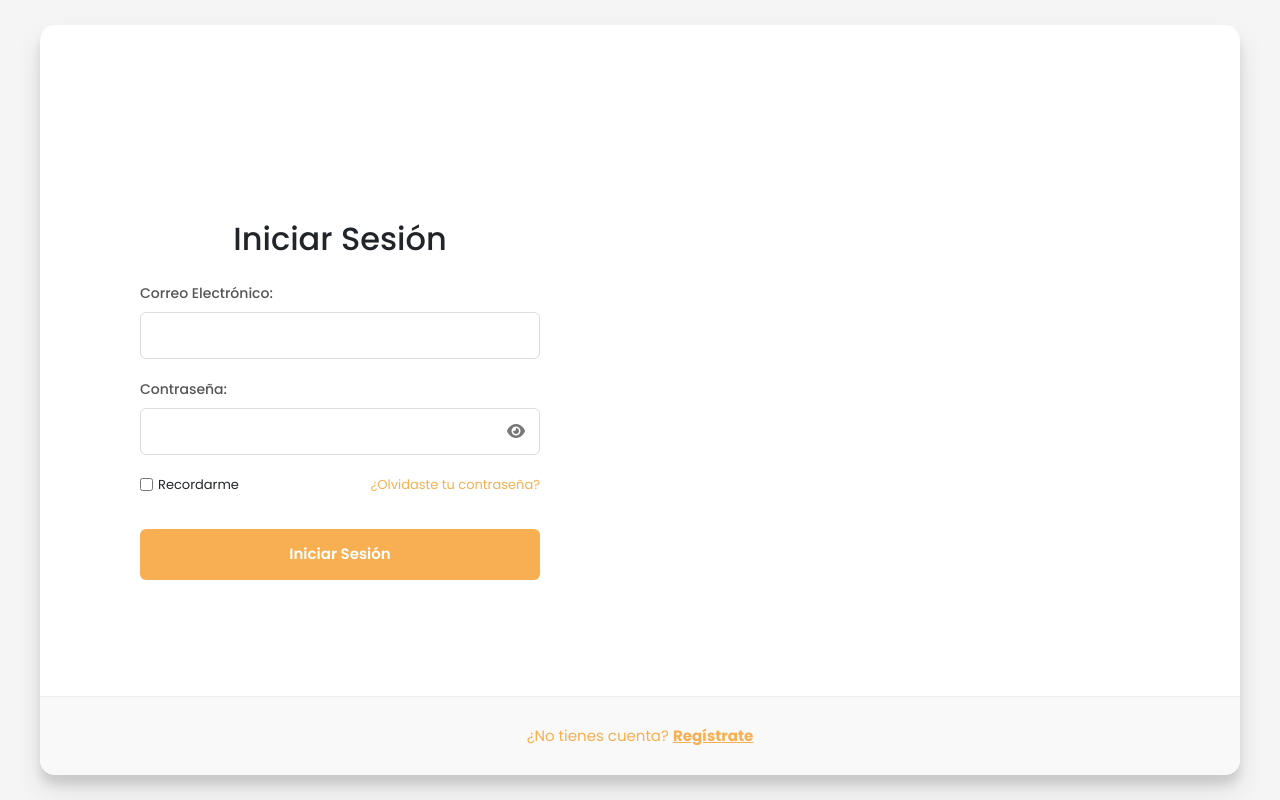
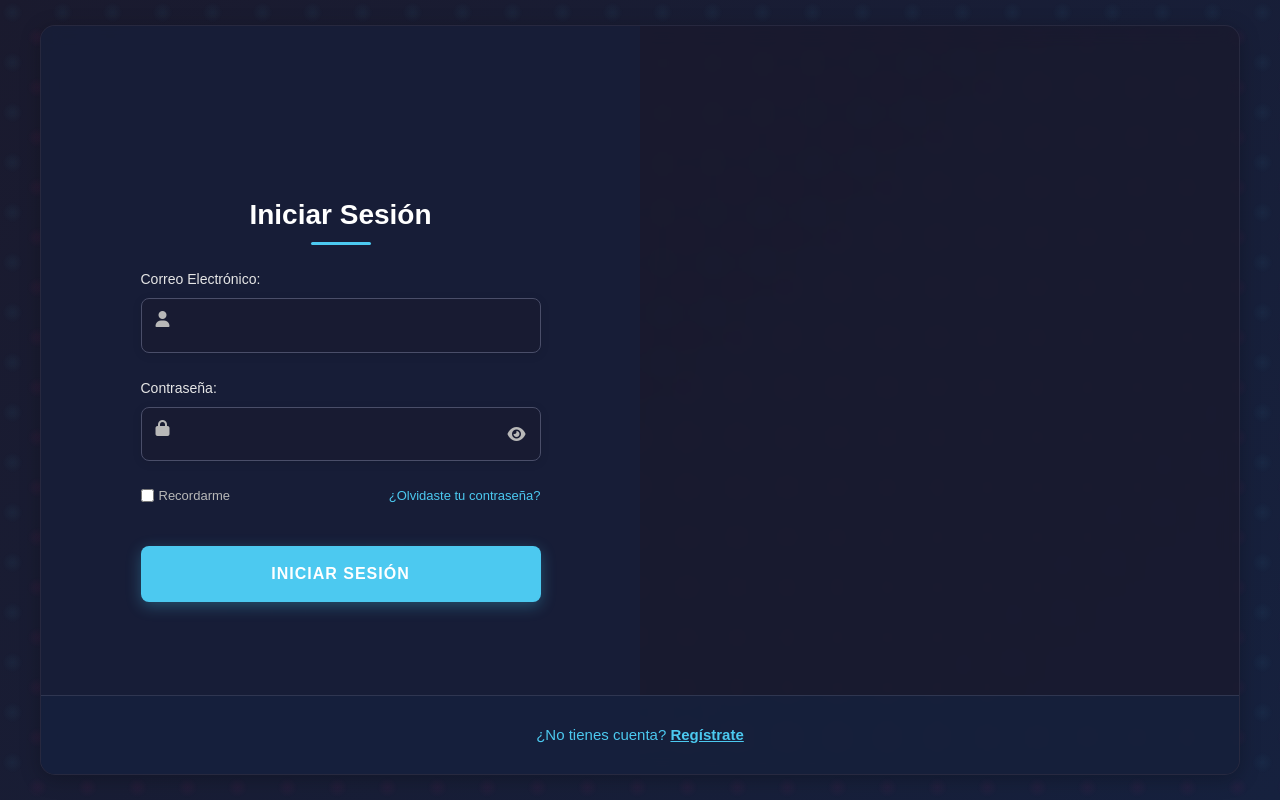
Before and after one commit to DylanTapiaVargas999/ProyectoPETI_U1_Tapia_Ayma_Poma, a PHP site: page /peti/views/usuario/iniciarSesion.php in a window 1280 px wide. Run offline with PHP 8.4, Linux system fonts and the light colour scheme; some libraries are stand-ins or nearby versions.

Commit message:
Update iniciarSesion.css

```diff
--- a/PETI/assets/css/usuario/iniciarSesion.css
+++ b/PETI/assets/css/usuario/iniciarSesion.css
@@ -1,18 +1,23 @@
-/* VARIABLES GLOBALES */
+/* VARIABLES GLOBALES - PALETA ACTUALIZADA */
 :root {
-    --color-fondo: #33333A;
-    --color-texto: white;
-    --color-acento: #f7af51;
-    --color-hover: #d9903d;
-    --color-borde: #ccc;
-    --color-error: #ff4444;
-    --color-success: #00C851;
+    --color-fondo: #1a1a2e; /* Azul marino oscuro */
+    --color-fondo-secundario: #16213e; /* Azul marino más claro */
+    --color-texto: #e6e6e6; /* Gris claro para texto */
+    --color-texto-secundario: #b8b8b8;
+    --color-acento: #4cc9f0; /* Azul brillante para botones */
+    --color-acento-secundario: #f72585; /* Rosa para hover */
+    --color-borde: #4a4e69; /* Borde gris azulado */
+    --color-error: #ef233c; /* Rojo para errores */
+    --color-success: #06d6a0; /* Verde para éxito */
+    --color-warning: #ffd166; /* Amarillo/naranja para advertencias */
+    --sombra: 0 4px 20px rgba(0, 0, 0, 0.25);
+    --sombra-hover: 0 6px 25px rgba(0, 0, 0, 0.3);
 }
 
 /* ESTILOS BASE */
 body {
-    background-color: #f5f5f5;
-    font-family: 'Poppins', sans-serif;
+    background: linear-gradient(135deg, var(--color-fondo), var(--color-fondo-secundario));
+    font-family: 'Montserrat', sans-serif;
     display: flex;
     justify-content: center;
     align-items: center;
@@ -20,6 +25,22 @@ body {
     margin: 0;
     padding: 20px;
     box-sizing: border-box;
+    color: var(--color-texto);
+}
+
+/* PATRÓN GEOMÉTRICO SUTIL DE FONDO */
+body::before {
+    content: "";
+    position: fixed;
+    top: 0;
+    left: 0;
+    width: 100%;
+    height: 100%;
+    background-image:
+        radial-gradient(circle at 25% 25%, rgba(76, 201, 240, 0.05) 0%, transparent 20%),
+        radial-gradient(circle at 75% 75%, rgba(247, 37, 133, 0.05) 0%, transparent 20%);
+    background-size: 50px 50px;
+    z-index: -1;
 }
 
 /* CONTENEDOR PRINCIPAL */
@@ -27,13 +48,15 @@ body {
     width: 100%;
     max-width: 1200px;
     height: 750px;
-    background: white;
+    background: rgba(26, 26, 46, 0.8); /* Fondo semitransparente */
     border-radius: 15px;
-    box-shadow: 0 14px 28px rgba(0,0,0,0.1), 0 10px 10px rgba(0,0,0,0.1);
+    box-shadow: var(--sombra);
     overflow: hidden;
     display: flex;
     min-height: 600px;
     position: relative;
+    backdrop-filter: blur(10px);
+    border: 1px solid rgba(74, 78, 105, 0.3);
 }
 
 /* PANELES DE FORMULARIO */
@@ -53,11 +76,13 @@ body {
 .panel-izquierdo {
     left: 0;
     transform: translateX(0);
+    background: rgba(22, 33, 62, 0.6);
 }
 
 .panel-derecho {
     left: 50%;
     transform: translateX(100%);
+    background: rgba(22, 33, 62, 0.6);
 }
 
 .auth-container.panel-registro-activo .panel-izquierdo {
@@ -75,9 +100,29 @@ body {
     margin: 0 auto;
 }
 
+.formulario-box h2 {
+    color: white;
+    font-weight: 600;
+    margin-bottom: 30px;
+    font-size: 28px;
+    position: relative;
+    text-align: center;
+}
+
+.formulario-box h2::after {
+    content: "";
+    display: block;
+    width: 60px;
+    height: 3px;
+    background: var(--color-acento);
+    margin: 10px auto 0;
+    border-radius: 3px;
+}
+
 /* GRUPOS DE FORMULARIO */
 .grupo-formulario {
-    margin-bottom: 20px;
+    margin-bottom: 25px;
+    position: relative;
 }
 
 .grupo-formulario label {
@@ -85,22 +130,46 @@ body {
     margin-bottom: 8px;
     font-weight: 500;
     font-size: 14px;
-    color: #555;
+    color: var(--color-texto);
+    transition: all 0.3s ease;
 }
 
 .grupo-formulario input {
     width: 100%;
-    padding: 12px 15px;
-    border: 1px solid #ddd;
-    border-radius: 6px;
-    font-size: 14px;
+    padding: 15px 20px 15px 45px;
+    border: 1px solid var(--color-borde);
+    border-radius: 8px;
+    font-size: 15px;
     box-sizing: border-box;
-    transition: border 0.3s ease;
+    transition: all 0.3s ease;
+    background: rgba(26, 26, 46, 0.5);
+    color: var(--color-texto);
+    box-shadow: 0 2px 10px rgba(0, 0, 0, 0.1);
 }
 
 .grupo-formulario input:focus {
     border-color: var(--color-acento);
     outline: none;
+    box-shadow: 0 0 0 2px rgba(76, 201, 240, 0.3);
+}
+
+/* ICONOS EN LOS INPUTS */
+.grupo-formulario::before {
+    font-family: 'Font Awesome 6 Free';
+    font-weight: 900;
+    position: absolute;
+    left: 15px;
+    top: 38px;
+    color: var(--color-texto-secundario);
+    z-index: 1;
+}
+
+.grupo-formulario:nth-child(1)::before {
+    content: "\f007"; /* Icono de usuario */
+}
+
+.grupo-formulario:nth-child(2)::before {
+    content: "\f023"; /* Icono de candado */
 }
 
 /* CONTENEDOR DE CONTRASEÑA */
@@ -113,8 +182,13 @@ body {
     right: 15px;
     top: 50%;
     transform: translateY(-50%);
-    color: #777;
+    color: var(--color-texto-secundario);
     cursor: pointer;
+    transition: color 0.3s ease;
+}
+
+.password-container .toggle-password:hover {
+    color: var(--color-acento);
 }
 
 /* INDICADOR DE FUERZA DE CONTRASEÑA */
@@ -122,46 +196,62 @@ body {
     height: 4px;
     margin-top: 8px;
     border-radius: 4px;
-    background: #eee;
+    background: var(--color-borde);
     overflow: hidden;
+    position: relative;
 }
 
-.strength-0 { width: 20%; background: var(--color-error); }
-.strength-1 { width: 40%; background: #ff6b6b; }
-.strength-2 { width: 60%; background: #feca57; }
-.strength-3 { width: 80%; background: #48dbfb; }
-.strength-4 { width: 100%; background: var(--color-success); }
+.password-strength::after {
+    content: "";
+    position: absolute;
+    top: 0;
+    left: 0;
+    height: 100%;
+    width: 0;
+    transition: width 0.3s ease, background 0.3s ease;
+}
+
+.strength-0::after { width: 20%; background: var(--color-error); }
+.strength-1::after { width: 40%; background: #ff6b6b; }
+.strength-2::after { width: 60%; background: var(--color-warning); }
+.strength-3::after { width: 80%; background: #48dbfb; }
+.strength-4::after { width: 100%; background: var(--color-success); }
 
 /* BOTONES */
 .boton {
     width: 100%;
-    padding: 14px;
+    padding: 16px;
     border: none;
-    border-radius: 6px;
+    border-radius: 8px;
     background: var(--color-acento);
     color: white;
     font-weight: 600;
     cursor: pointer;
-    margin-top: 20px;
-    font-size: 15px;
-    transition: background 0.3s ease;
+    margin-top: 25px;
+    font-size: 16px;
+    transition: all 0.3s ease;
+    box-shadow: 0 4px 15px rgba(76, 201, 240, 0.3);
+    text-transform: uppercase;
+    letter-spacing: 1px;
 }
 
 .boton:hover {
-    background: var(--color-hover);
+    background: var(--color-acento-secundario);
+    transform: translateY(-2px);
+    box-shadow: var(--sombra-hover);
 }
 
 /* CONTROLES PARA ALTERNAR */
 .controles-alternar {
-    position: relative;
-    margin-top: auto;
+    position: absolute;
+    bottom: 0;
+    left: 0;
+    width: 100%;
     padding: 20px;
     text-align: center;
-    width: 100%;
-    background: #f9f9f9;
-    border-top: 1px solid #eee;
+    background: rgba(22, 33, 62, 0.8);
+    border-top: 1px solid rgba(74, 78, 105, 0.5);
 }
-
 
 .boton-alternar {
     background: none;
@@ -175,6 +265,7 @@ body {
 }
 
 .boton-alternar:hover {
+    color: var(--color-acento-secundario);
     transform: translateY(-2px);
 }
 
@@ -199,14 +290,17 @@ body {
     display: flex;
     align-items: center;
     gap: 5px;
+    color: var(--color-texto-secundario);
 }
 
 .forgot-password {
     color: var(--color-acento);
     text-decoration: none;
+    transition: color 0.3s ease;
 }
 
 .forgot-password:hover {
+    color: var(--color-acento-secundario);
     text-decoration: underline;
 }
 
@@ -216,24 +310,75 @@ body {
     display: flex;
     align-items: center;
     gap: 5px;
+    color: var(--color-texto-secundario);
 }
 
 .terms-conditions a {
     color: var(--color-acento);
+    transition: color 0.3s ease;
+}
+
+.terms-conditions a:hover {
+    color: var(--color-acento-secundario);
 }
 
 /* ALERTAS */
 .alert {
-    padding: 12px;
-    border-radius: 6px;
-    margin-bottom: 20px;
+    padding: 15px;
+    border-radius: 8px;
+    margin-bottom: 25px;
     font-size: 14px;
+    position: relative;
+    padding-left: 50px;
+    box-shadow: 0 2px 10px rgba(0, 0, 0, 0.1);
+}
+
+.alert::before {
+    font-family: 'Font Awesome 6 Free';
+    font-weight: 900;
+    position: absolute;
+    left: 15px;
+    top: 15px;
+    font-size: 20px;
 }
 
 .alert-danger {
-    background: #ffebee;
+    background: rgba(239, 35, 60, 0.1);
     color: var(--color-error);
-    border: 1px solid #ffcdd2;
+    border: 1px solid rgba(239, 35, 60, 0.3);
+}
+
+.alert-danger::before {
+    content: "\f06a"; /* Icono de exclamación */
+    color: var(--color-error);
+}
+
+/* ANIMACIONES */
+@keyframes fadeIn {
+    from { opacity: 0; transform: translateY(10px); }
+    to { opacity: 1; transform: translateY(0); }
+}
+
+.formulario-box {
+    animation: fadeIn 0.5s ease-out forwards;
+}
+
+/* BARRA DE PROGRESO (PARA CARGA) */
+.progress-bar {
+    width: 100%;
+    height: 4px;
+    background: var(--color-borde);
+    border-radius: 2px;
+    overflow: hidden;
+    margin-top: 20px;
+    display: none;
+}
+
+.progress-bar-fill {
+    height: 100%;
+    width: 0;
+    background: var(--color-acento);
+    transition: width 0.4s ease;
 }
 
 /* RESPONSIVE */
@@ -241,6 +386,7 @@ body {
     .auth-container {
         flex-direction: column;
         min-height: auto;
+        height: auto;
     }
 
     .panel-formulario {
@@ -248,7 +394,7 @@ body {
         position: relative;
         left: 0;
         transform: none !important;
-        padding: 40px 30px;
+        padding: 50px 30px;
     }
 
     .panel-derecho {
@@ -268,17 +414,25 @@ body {
         margin-top: 20px;
         box-shadow: none;
         background: transparent;
-        padding: 0;
-        transform: none;
+        padding: 20px 0 0;
+        border: none;
     }
 }
 
 @media (max-width: 576px) {
+    body {
+        padding: 10px;
+    }
+
     .panel-formulario {
-        padding: 30px 20px;
+        padding: 40px 20px;
     }
 
     .formulario-box {
         max-width: 100%;
     }
+
+    .grupo-formulario input {
+        padding: 12px 15px 12px 40px;
+    }
 }
```
